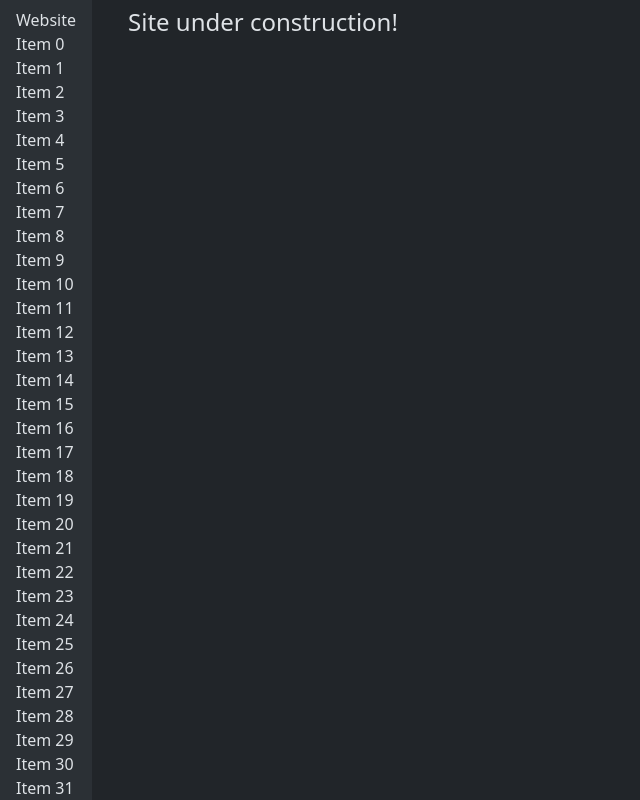
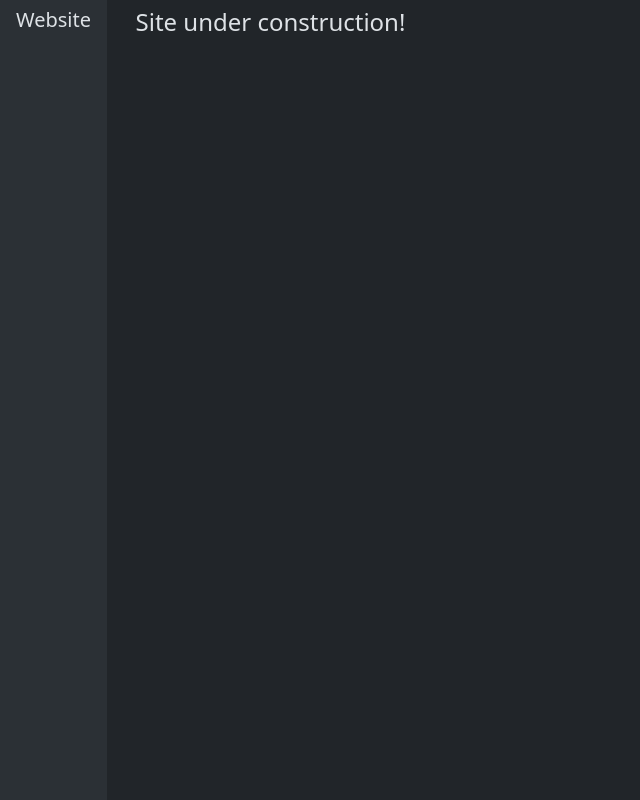
Before and after one commit to mineot/website, a React (Vite) app: page / in a window 1280 px wide. Shown: the whole page, without its empty margins (0-640 px from the left). Built offline with nearby package versions, Linux system fonts and the light colour scheme.

Commit message:
alpha/react - little fixies

```diff
--- a/src/app/widgets/leftbar.tsx
+++ b/src/app/widgets/leftbar.tsx
@@ -3,16 +3,10 @@ import { useTranslation } from "react-i18next";
 
 export function LeftBar() {
   const { t } = useTranslation();
-  const test = Array(100)
-    .fill("Item")
-    .map((t: string, index: number) => (
-      <div key={index}>{`${t} ${index}`}</div>
-    ));
 
   return (
     <div className="h-100 px-3 py-2">
-      <div>{t("app.title")}</div>
-      {test}
+      <h5>{t("app.title")}</h5>
       <div className="d-none">
         <Menus />
       </div>
```
